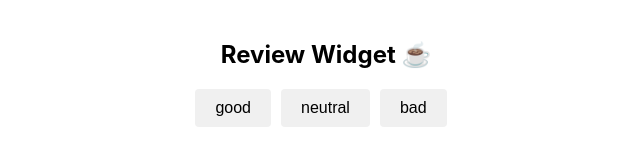
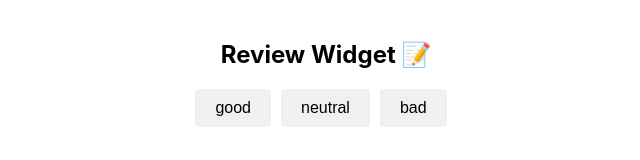
Before and after one commit to EuJinnLucaShow/goit-react-hw-02-feedback, a React (Create React App) app: page / in a window 1280 px wide. Shown: the top 160 px of the page, without its empty margins (314-954 px from the left). Built offline with nearby package versions, Linux system fonts and the light colour scheme.

Commit message:
Update App.jsx

```diff
--- a/src/components/App.jsx
+++ b/src/components/App.jsx
@@ -35,7 +35,7 @@ function App() {
 
   return (
     <AppContainer>
-      <Section title="Review Widget ☕️">
+      <Section title="Review Widget 📝">
         <FeedbackOptions
           options={['good', 'neutral', 'bad']}
           onLeaveFeedback={handleButtonClick}
```
